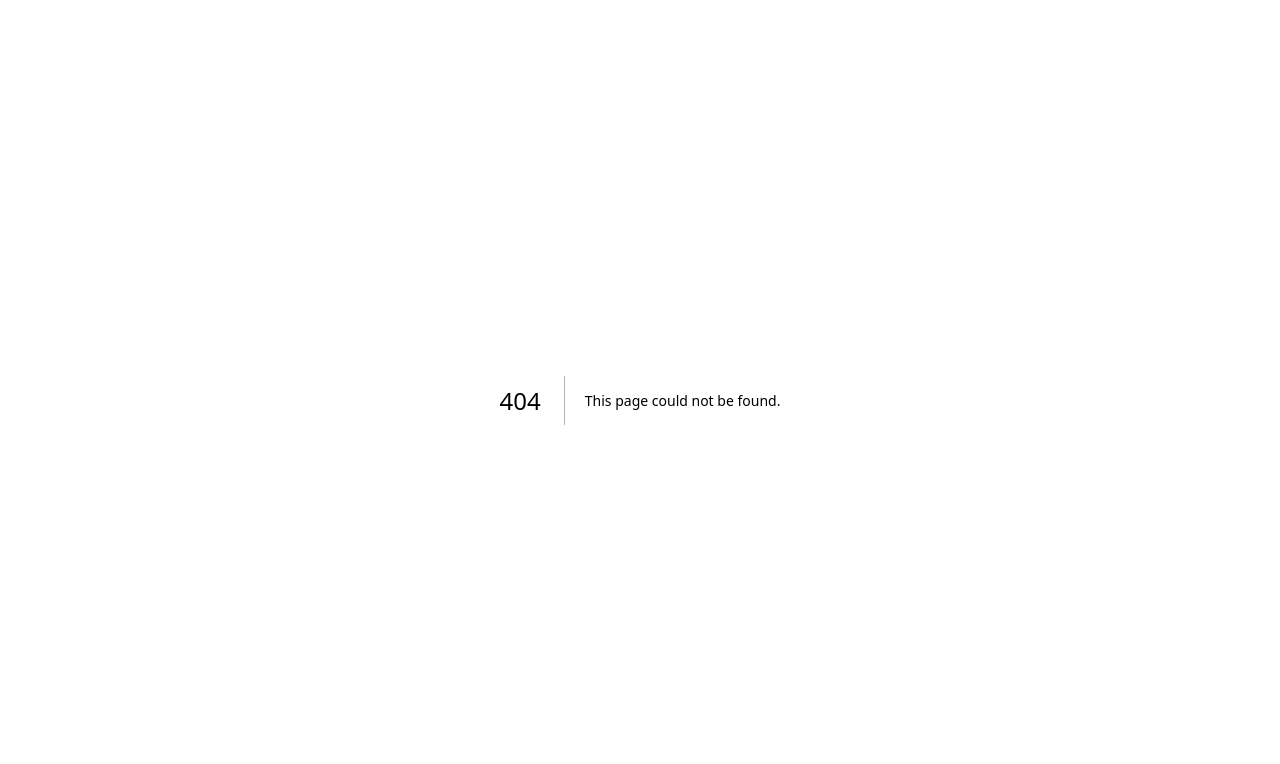
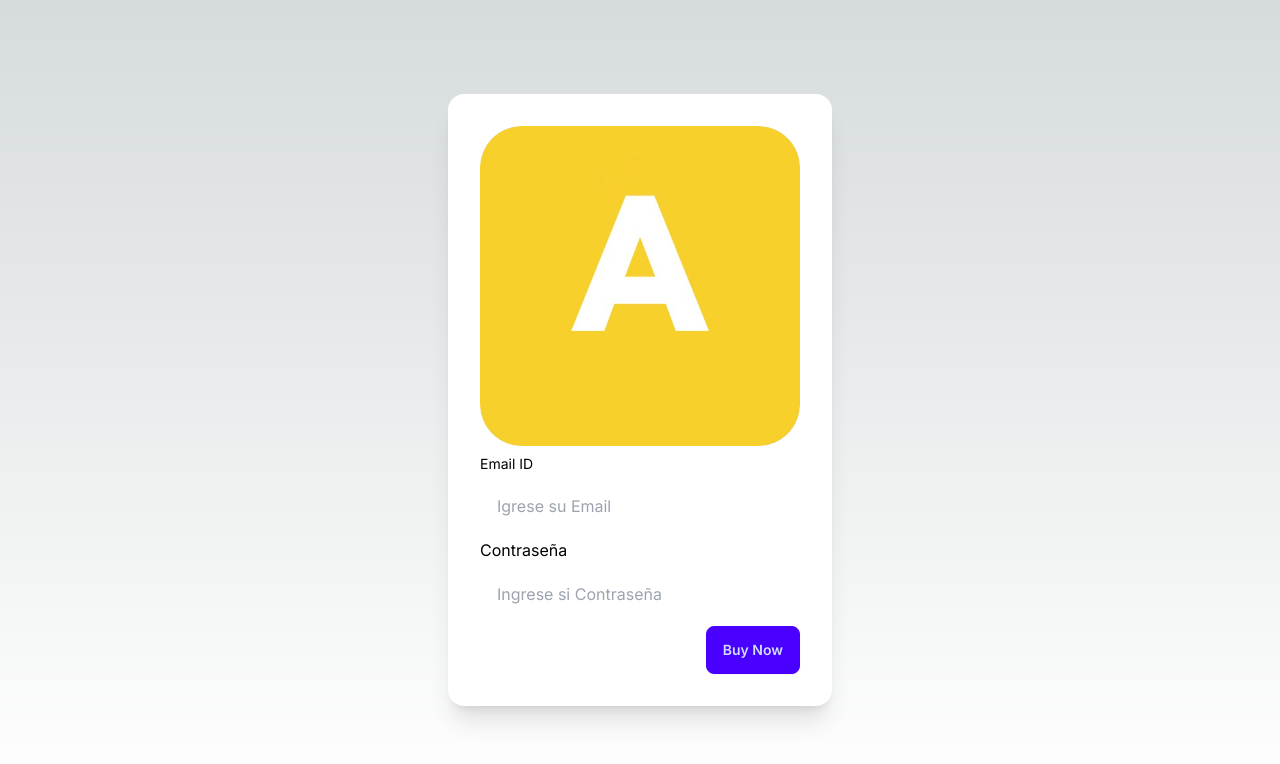
Before and after one commit to Jonavoe/AlquilaYa, a Next.js app in the folder alquilaya/: page /Login in a window 1280 px wide. Before the commit this address had no page. Shown: the top 764 px of the page. Built offline with nearby package versions, Linux system fonts and the light colour scheme.

Commit message:
Create page.tsx

```diff
--- /dev/null
+++ b/alquilaya/src/app/Login/page.tsx
@@ -0,0 +1,27 @@
+import Image from 'next/image'
+import React from 'react'
+import Logo from '../../assets/image/Logo.png'
+
+type Props = {}
+
+export default function Login({ }: Props) {
+    return (
+        <div className='w-screen h-screen flex justify-center items-center'>
+            <div className="card w-96 bg-base-100 shadow-xl">
+                <div className="card-body">
+                    <div>
+                        <Image src={Logo} />
+                    </div>
+
+                    <label htmlFor="" className='text-sm'>Email ID</label>
+                    <input type="text" placeholder="Igrese su Email" className="input w-full max-w-xs" />
+                    <label htmlFor="">Contraseña</label>
+                    <input type="text" placeholder="Ingrese si Contraseña" className="input w-full max-w-xs" />
+                    <div className="card-actions justify-end">
+                        <button className="btn btn-primary">Buy Now</button>
+                    </div>
+                </div>
+            </div>
+        </div>
+    )
+}
```
